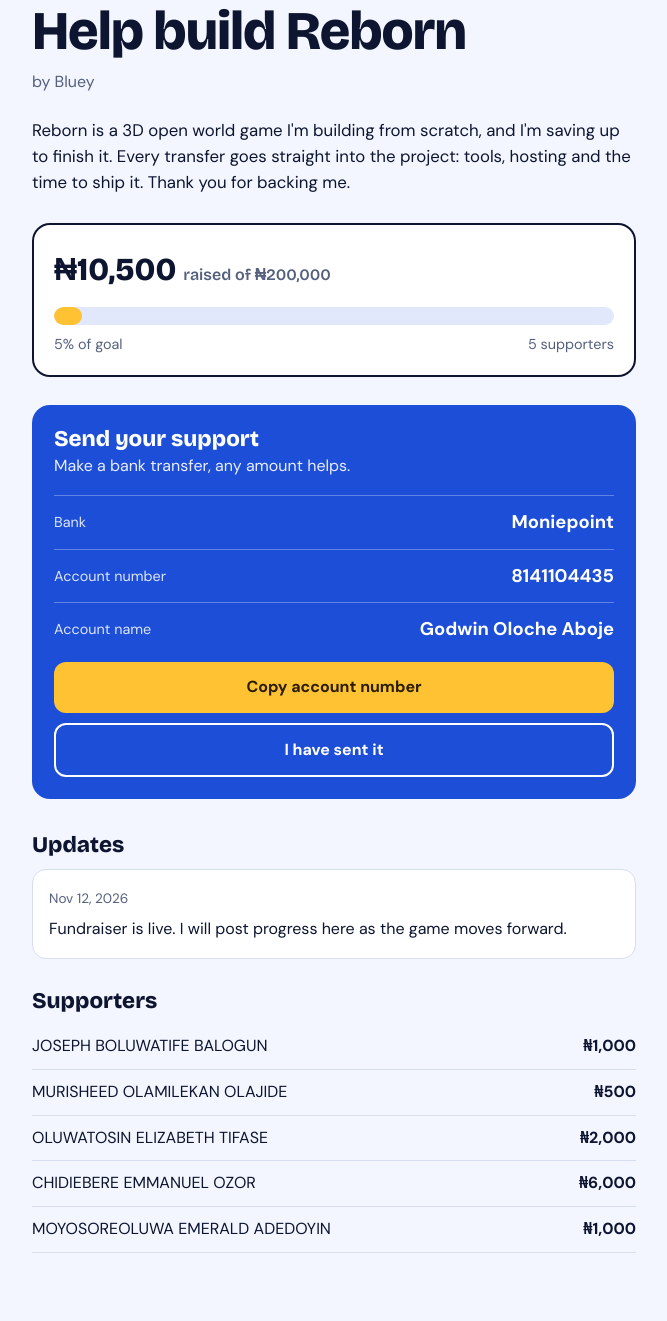
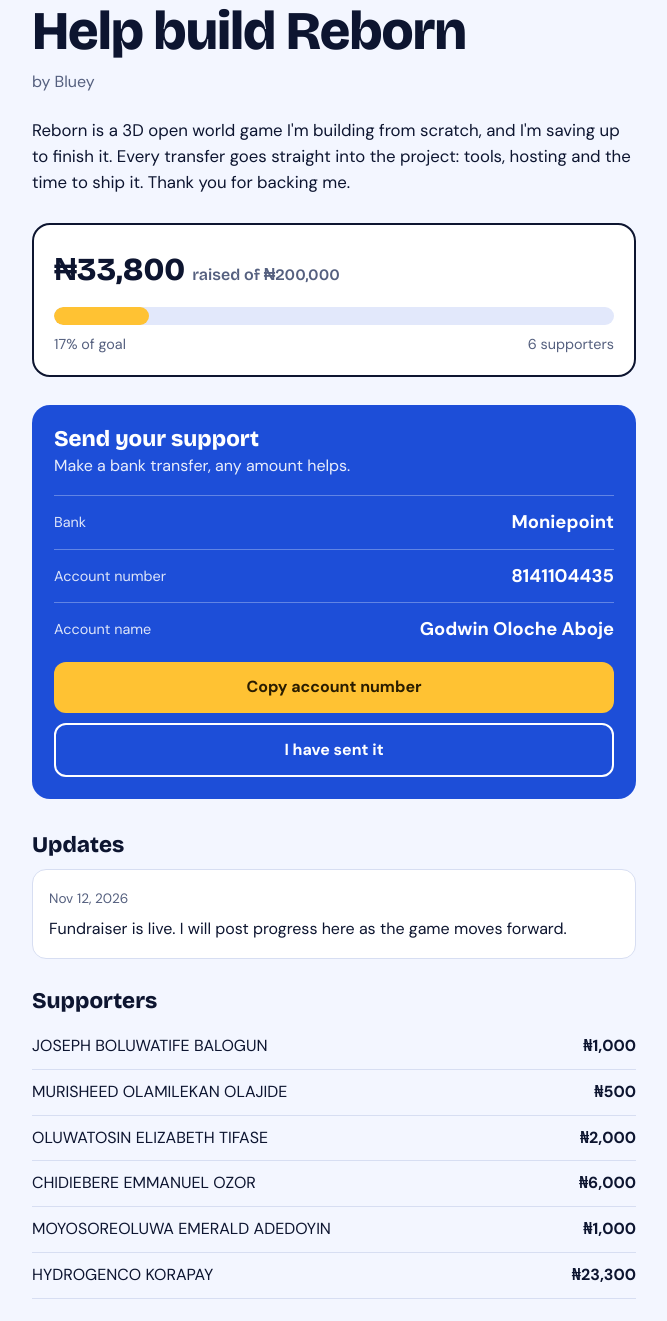
Before and after one commit to code-with-aboje/fund_reborn, a plain HTML site: page index.html in a window 1280 px wide. Shown: the part 125-1446 px from the top of the page, without its empty margins (306-973 px from the left). Drawn offline with nearby package versions, Linux system fonts and the light colour scheme.

Commit message:
Update index.html

```diff
--- a/index.html
+++ b/index.html
@@ -93,7 +93,7 @@ var CFG = {
   by: "by Bluey",
   story: "Reborn is a 3D open world game I'm building from scratch, and I'm saving up to finish it. Every transfer goes straight into the project: tools, hosting and the time to ship it. Thank you for backing me.",
   goal: 200000,
-  raised: 10500,
+  raised: 33800,
   bank: "Moniepoint",
   acct: "8141104435",
   name: "Godwin Oloche Aboje",
@@ -101,7 +101,7 @@ var CFG = {
   posts: [
     { date: "Nov 12, 2026", text: "Fundraiser is live. I will post progress here as the game moves forward." }
   ],
-  supporters: [  { name: "JOSEPH BOLUWATIFE BALOGUN", amount: 1000 }, {name: "MURISHEED OLAMILEKAN OLAJIDE", amount : 500}, {name : "OLUWATOSIN ELIZABETH TIFASE", amount: 2000}, {name: "CHIDIEBERE EMMANUEL OZOR", amount: 6000}, {name: "MOYOSOREOLUWA EMERALD ADEDOYIN", amount:1000} ]
+  supporters: [  { name: "JOSEPH BOLUWATIFE BALOGUN", amount: 1000 }, {name: "MURISHEED OLAMILEKAN OLAJIDE", amount : 500}, {name : "OLUWATOSIN ELIZABETH TIFASE", amount: 2000}, {name: "CHIDIEBERE EMMANUEL OZOR", amount: 6000}, {name: "MOYOSOREOLUWA EMERALD ADEDOYIN", amount:1000}, {name: "HYDROGENCO KORAPAY", amount: 23300} ]
 };
 /* ========================== */
 
```
